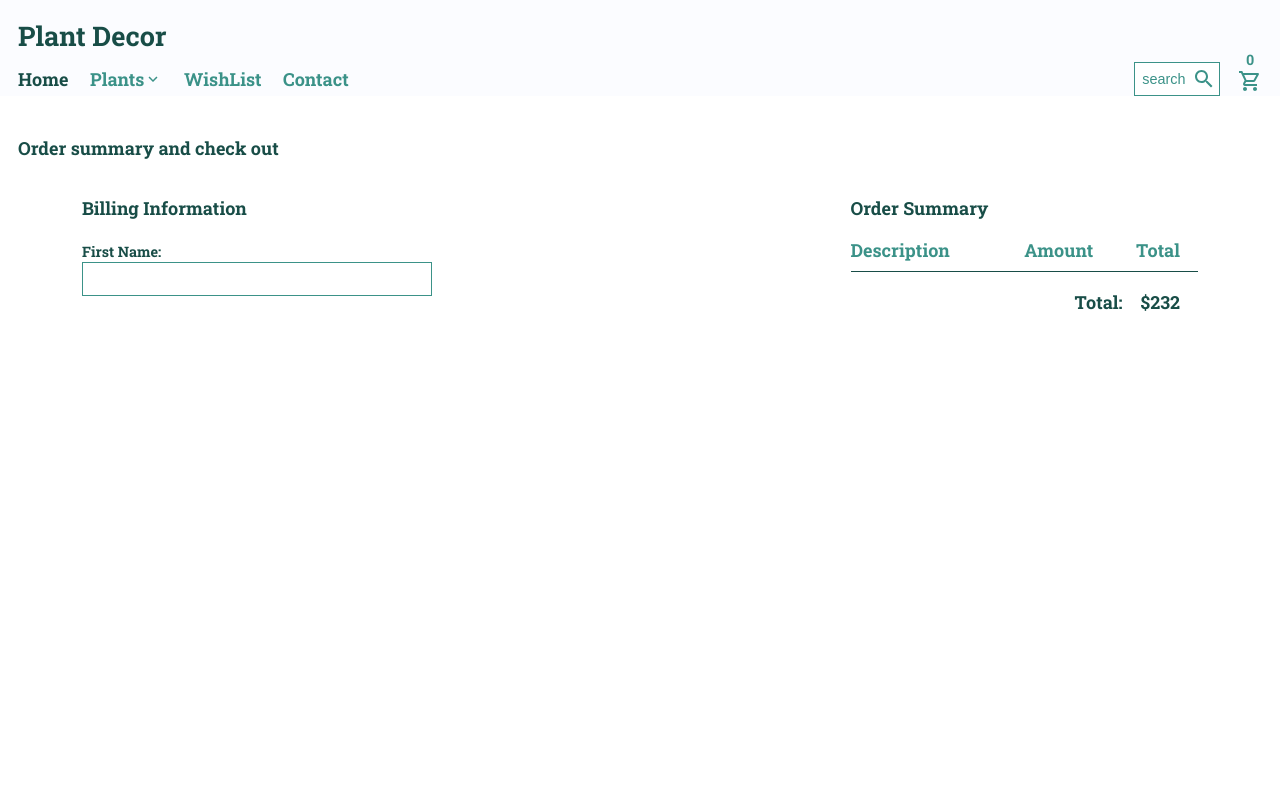
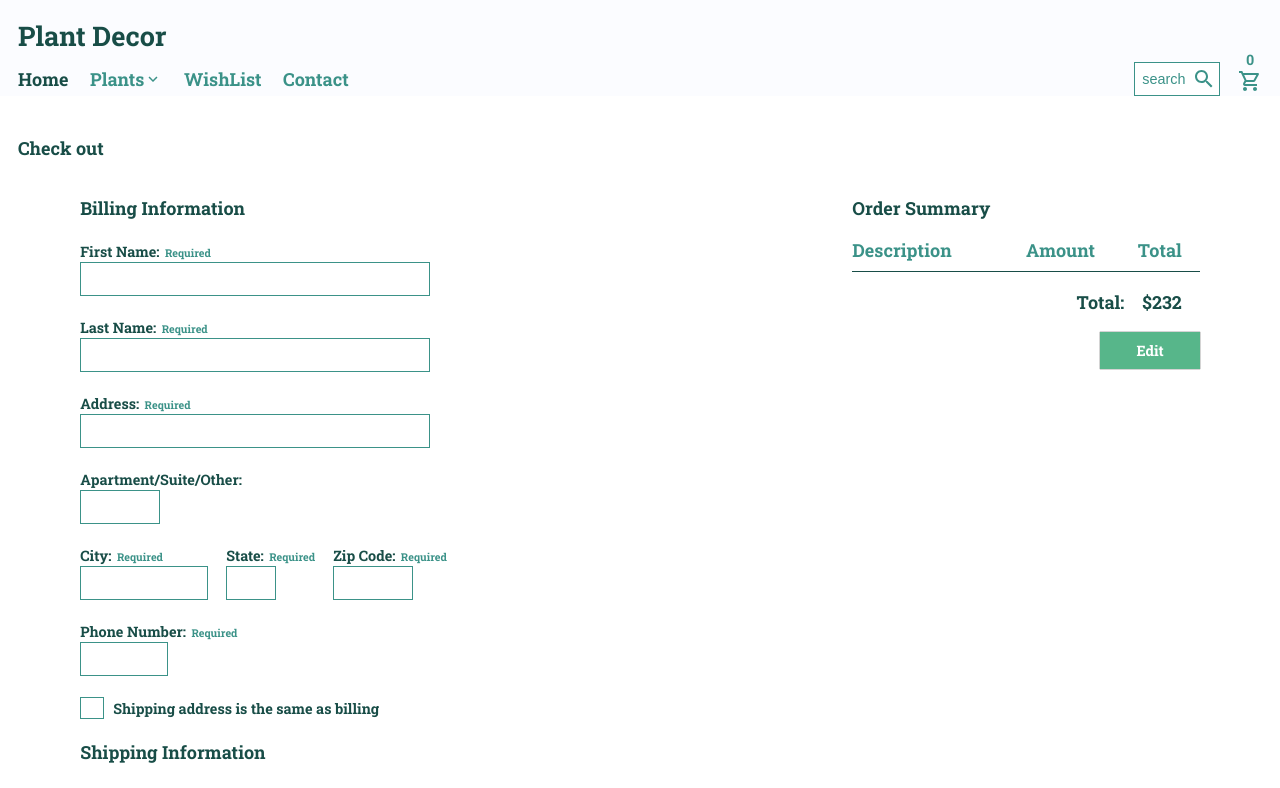
Before and after one commit to khuynh0101/online-store, a React (Create React App) app: page /checkout in a window 1280 px wide. Shown: the top 788 px of the page. Built offline with nearby package versions, Linux system fonts and the light colour scheme.

Commit message:
added checkout page

```diff
--- a/src/app.module.css
+++ b/src/app.module.css
@@ -1,5 +1,5 @@
 .container {
-  padding: 1rem 0 0 0;
+  padding: 1rem 1rem 1rem 1rem;
 }
 .paragraphLeftPadding {
   padding-left: 1rem;
@@ -22,6 +22,10 @@
 }
 .textSmall {
   font-size: 0.8rem;
+  color: #184d47;
+}
+.textSmaller {
+  font-size: 0.6rem;
   color: #184d47;
 }
 
@@ -57,3 +61,33 @@
   position: relative;
   top: 1px;
 }
+.input {
+  border: 1px #3b9288 solid;
+  display: block;
+  width: 100%;
+  height: 34px;
+  color: #184d47;
+  padding-left: 0.2rem;
+  font-size: 0.8rem;
+}
+@media (min-width: 768px) {
+  html {
+    font-size: 16px;
+  }
+  .input {
+    border: 1px #3b9288 solid;
+    display: block;
+    width: 350px;
+  }
+}
+
+@media (min-width: 1024px) {
+  html {
+    font-size: 18px;
+  }
+}
+@media (min-width: 2048px) {
+  html {
+    font-size: 20px;
+  }
+}
--- a/src/components/Products/Products.js
+++ b/src/components/Products/Products.js
@@ -23,11 +23,7 @@ export const Products = ({ heading, products }) => {
 
   return (
     <section className={styles.productsContainer}>
-      <p
-        className={`${styles.paragraphLeftPadding} ${globalStyles.textMedium}`}
-      >
-        {heading}
-      </p>
+      <p className={globalStyles.textMedium}>{heading}</p>
       <div className={styles.productsContentGrid}>
         {products.map((product, index) => {
           const wishListSelectedClassName =
--- a/src/components/Products/products.module.css
+++ b/src/components/Products/products.module.css
@@ -11,7 +11,7 @@
   justify-items: center;
   text-align: center;
   grid-gap: 2rem;
-  padding: 0 2rem;
+  /* padding: 0 2rem; */
   align-items: end;
 }
 .productFlex {
--- a/src/components/Search/SearchTextBox.js
+++ b/src/components/Search/SearchTextBox.js
@@ -1,5 +1,6 @@
 import React, { useState, useEffect } from 'react';
 import styles from './searchTextBox.module.css';
+import globalStyles from '../../app.module.css';
 import { useHistory } from 'react-router-dom';
 import products from '../../data/products.json';
 
@@ -99,7 +100,7 @@ export const SearchTextBox = () => {
       )}
       <input
         value={search.text}
-        className={styles.inputSearch}
+        className={`${globalStyles.input} ${styles.input}`}
         type='text'
         placeholder='Search'
         onChange={handleOnChange}
--- a/src/components/ShoppingCart/Checkout.js
+++ b/src/components/ShoppingCart/Checkout.js
@@ -1,21 +1,21 @@
 import React from 'react';
-import { Link } from 'react-router-dom';
 import styles from './checkout.module.css';
 import globalStyles from '../../app.module.css';
+import { useHistory } from 'react-router-dom';
+import { ContactInfo } from './ContactInfo';
 import { useCartState } from '../Providers/CartState';
 import { useProductsState } from '../Providers/ProductsState';
 
 export const Checkout = () => {
+  const history = useHistory();
   const { cartItems } = useCartState();
   const { getProductsById } = useProductsState();
+  const checkboxChecked = null;
   return (
     <section className={globalStyles.container}>
-      <p
-        className={`${globalStyles.paragraphLeftPadding} ${globalStyles.textMedium}`}
-      >
-        Order summary and check out
-      </p>
+      <p className={globalStyles.textMedium}>Check out</p>
       <div className={styles.container}>
+        <div className={styles.billingOrdercontainer}>
           <div className={styles.orderSummary}>
             <p className={globalStyles.textMedium}>Order Summary</p>
             <ul className={styles.order}>
@@ -50,15 +50,40 @@ export const Checkout = () => {
               <p className={styles.totalText}>Total:</p>
               <p className={styles.totalAmount}>$232</p>
             </div>
-        </div>
-        <div className={styles.billing}>
-          <p className={globalStyles.textMedium}>Billing Information</p>
-          <div>
-            <div>
-              <span className={globalStyles.textSmall}>First Name:</span>
-              <input type='text' className={styles.input} />
+            <div className={styles.editButton}>
+              <button
+                className={globalStyles.button}
+                onClick={() => {
+                  history.push('/cart/');
+                }}
+              >
+                Edit
+              </button>
             </div>
           </div>
+          <ContactInfo heading='Billing Information' />
+        </div>
+        <label className={styles.checkboxLabel}>
+          <input
+            type='checkbox'
+            className={styles.checkbox}
+            checked={checkboxChecked}
+            //onChange={onCheckBoxChanged}
+          />
+          <span className={globalStyles.textSmall}>
+            Shipping address is the same as billing
+          </span>
+        </label>
+        <ContactInfo heading='Shipping Information' />
+        <div className={styles.placeOrderButton}>
+          <button
+            className={globalStyles.button}
+            onClick={() => {
+              history.push('/placeorder/');
+            }}
+          >
+            Place order
+          </button>
         </div>
       </div>
     </section>
--- /dev/null
+++ b/src/components/ShoppingCart/ContactInfo.js
@@ -0,0 +1,75 @@
+import React from 'react';
+import { useHistory } from 'react-router-dom';
+import styles from './contactInfo.module.css';
+import globalStyles from '../../app.module.css';
+import { TextBox } from '../TextBox/TextBox';
+
+export const ContactInfo = ({ heading }) => {
+  const history = useHistory();
+  return (
+    <div className={styles.billing}>
+      <p className={globalStyles.textMedium}>{heading}</p>
+      <div>
+        <div className={styles.inputContainer}>
+          <TextBox
+            name='First Name:'
+            isRequired='true'
+            textBoxStyles={styles.input}
+          />
+        </div>
+        <div className={styles.inputContainer}>
+          <TextBox
+            name='Last Name:'
+            isRequired='true'
+            textBoxStyles={styles.input}
+          />
+        </div>
+        <div className={styles.inputContainer}>
+          <TextBox
+            name='Address:'
+            isRequired='true'
+            textBoxStyles={styles.input}
+          />
+        </div>
+        <div className={styles.inputContainer}>
+          <TextBox
+            name='Apartment/Suite/Other:'
+            textBoxStyles={`${styles.input} ${styles.apt}`}
+          />
+        </div>
+        <div className={`${styles.inputContainer} ${styles.location}`}>
+          <div className={styles.city}>
+            <TextBox
+              name='City:'
+              isRequired='true'
+              textBoxStyles={`${styles.input} ${styles.city}`}
+            />
+          </div>
+          <div className={styles.stateZipFlex}>
+            <div className={styles.state}>
+              <TextBox
+                name='State:'
+                isRequired='true'
+                textBoxStyles={`${styles.input} ${styles.inputState}`}
+              />
+            </div>
+            <div>
+              <TextBox
+                name='Zip Code:'
+                isRequired='true'
+                textBoxStyles={`${styles.input} ${styles.inputZipcode}`}
+              />
+            </div>
+          </div>
+        </div>
+        <div className={styles.inputContainer}>
+          <TextBox
+            name='Phone Number:'
+            isRequired='true'
+            textBoxStyles={`${styles.input} ${styles.phoneNumber}`}
+          />
+        </div>
+      </div>
+    </div>
+  );
+};
--- a/src/components/ShoppingCart/checkout.module.css
+++ b/src/components/ShoppingCart/checkout.module.css
@@ -1,6 +1,9 @@
 .container {
+  margin: auto;
+  max-width: 90%;
+}
+.billingOrdercontainer {
   color: #184d47;
-  padding: 0 1rem 0 1rem;
   display: flex;
   flex-direction: column;
 }
@@ -15,7 +18,6 @@
   grid-template-rows: 1fr;
   padding-bottom: 0.5rem;
   color: #3b9288;
-  /* border-bottom: 1px solid #184d47; */
 }
 .orderAmount {
   justify-self: center;
@@ -36,31 +38,49 @@
 .totalAmount {
   padding-right: 1rem;
 }
-.input {
-  border: 1px #3b9288 solid;
-  display: block;
-  width: 100%;
-  height: 34px;
+.editButton {
+  text-align: end;
+}
+.placeOrderButton {
+  text-align: left;
+}
+.checkbox {
+  background-color: #fff;
+  border: 1px solid #3b9288;
+  padding: 10px;
+  display: inline-block;
+  -webkit-appearance: none;
+  position: relative;
+  width: 24px;
+  margin-right: 0.5rem;
+  margin-left: 0;
+}
+.checkbox:checked {
   color: #184d47;
-  font-size: 0.8rem;
+}
+.checkbox:checked:after {
+  content: 'X';
+  font-size: 16px;
+  position: absolute;
+  top: 2px;
+  left: 6px;
+  color: #184d47;
+}
+
+.checkboxLabel {
+  display: flex;
+  align-items: center;
+  position: relative;
 }
 @media (min-width: 768px) {
   html {
     font-size: 16px;
   }
-  .container {
+  .billingOrdercontainer {
     flex-direction: row-reverse;
     justify-content: space-between;
-    margin: auto;
-    max-width: 90%;
-  }
-  .input {
-    border: 1px #3b9288 solid;
-    display: block;
-    width: 350px;
   }
 }
-
 @media (min-width: 1024px) {
   html {
     font-size: 18px;
--- /dev/null
+++ b/src/components/ShoppingCart/contactInfo.module.css
@@ -0,0 +1,67 @@
+.inputContainer {
+  margin-bottom: 1rem;
+}
+.location {
+  display: flex;
+  flex-direction: column;
+}
+.stateZipFlex {
+  display: flex;
+  padding-top: 1rem;
+}
+.city {
+  margin-right: 1rem;
+}
+.state {
+  margin-right: 1rem;
+}
+.inputState {
+  width: 50px;
+}
+.inputZipcode {
+  width: 80px;
+}
+.input {
+  color: #184d47;
+}
+/* .zipcode,
+.state {
+  width: 50px;
+} */
+.phoneNumber,
+.city {
+  width: 88px;
+}
+.city {
+  width: 128px;
+}
+.apt {
+  width: 80px;
+}
+.billing {
+  display: flex;
+  flex-direction: column;
+}
+@media (min-width: 768px) {
+  html {
+    font-size: 16px;
+  }
+  .location {
+    flex-direction: row;
+  }
+  .stateZipFlex {
+    display: flex;
+    padding-top: unset;
+  }
+}
+
+@media (min-width: 1024px) {
+  html {
+    font-size: 18px;
+  }
+}
+@media (min-width: 2048px) {
+  html {
+    font-size: 20px;
+  }
+}
--- /dev/null
+++ b/src/components/TextBox/TextBox.js
@@ -0,0 +1,26 @@
+import React from 'react';
+import styles from './textBox.module.css';
+import globalStyles from '../../app.module.css';
+
+export const TextBox = ({
+  name,
+  isRequired = false,
+  placeholder,
+  textBoxStyles,
+}) => {
+  return (
+    <>
+      <span className={`${globalStyles.textSmall}`}>{name}</span>
+      {isRequired && (
+        <span className={`${globalStyles.textSmaller} ${styles.requiredText}`}>
+          Required
+        </span>
+      )}
+      <input
+        type='text'
+        placeholder={placeholder}
+        className={`${globalStyles.input} ${textBoxStyles}`}
+      />
+    </>
+  );
+};
--- /dev/null
+++ b/src/components/TextBox/textBox.module.css
@@ -0,0 +1,5 @@
+.requiredText {
+  display: inline-block;
+  padding-left: 0.3rem;
+  color: #3b9288;
+}
```
Also changed, not shown: src/components/Search/searchTextBox.module.css (+6 -6 lines), src/components/ShoppingCart/ShoppingCart.js (+2 -10 lines). Lines whose indentation alone changed are shown as unchanged.
